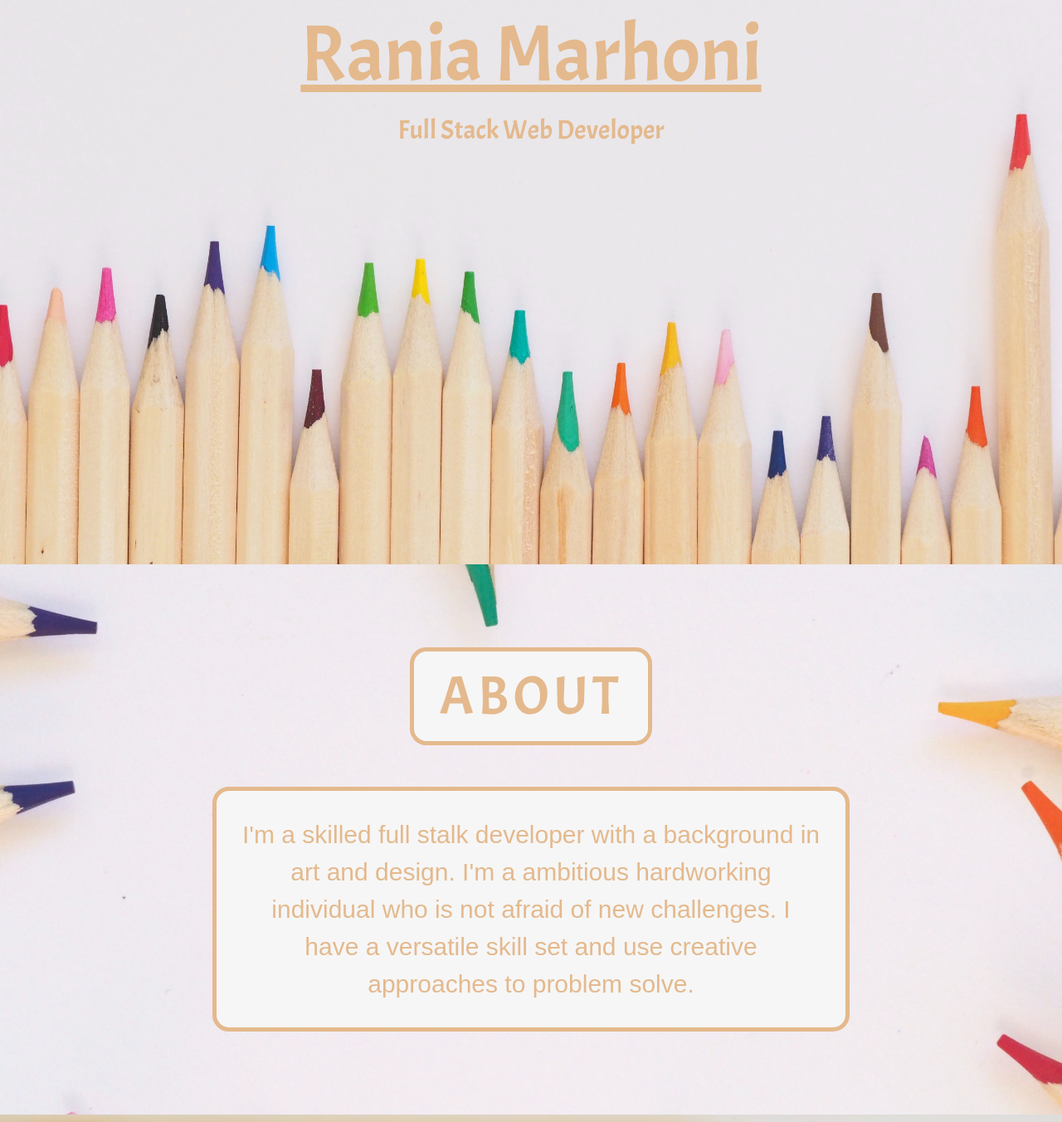
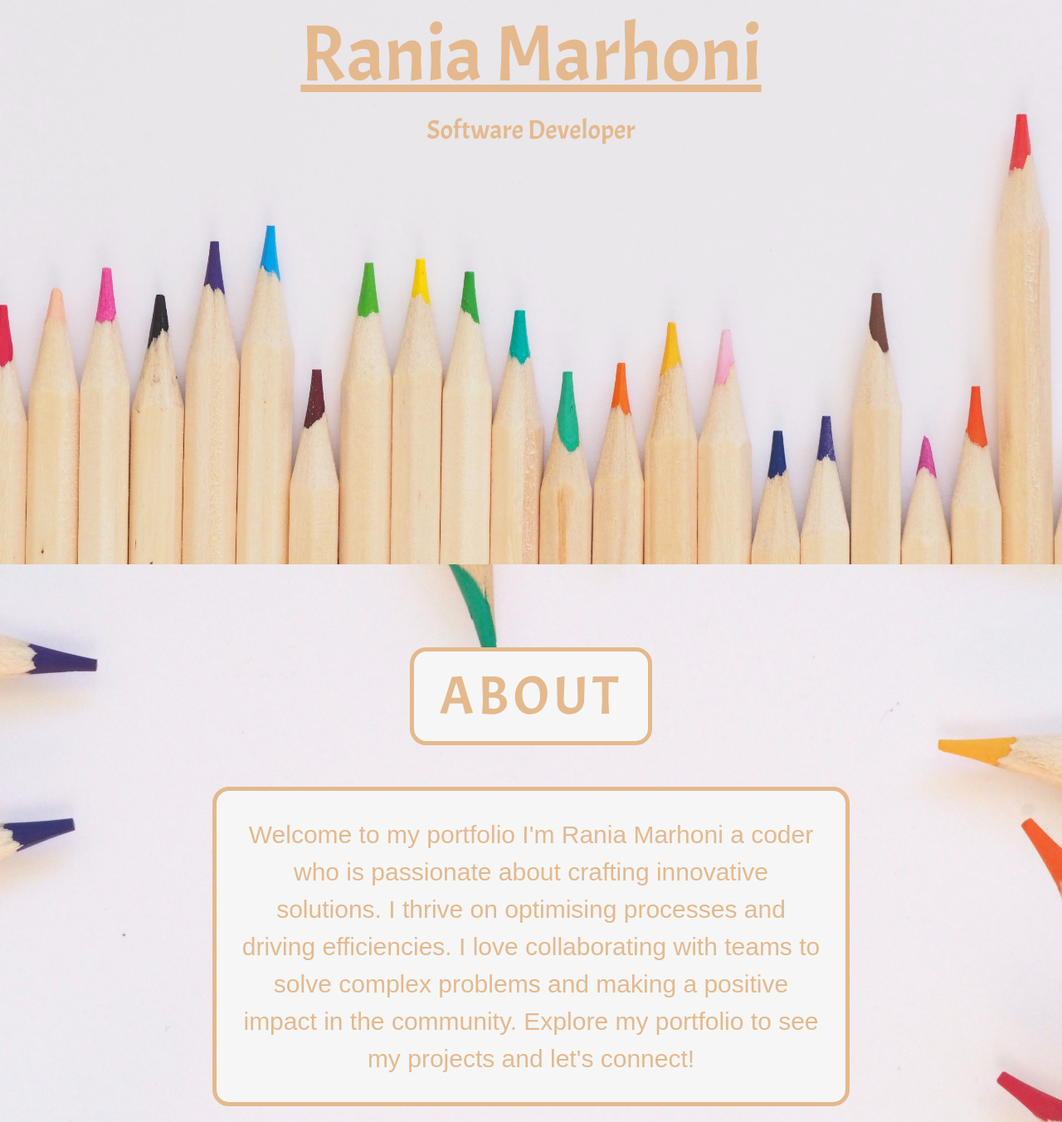
Before and after one commit to raniamarhoni/RaniaMarhoni, a plain HTML site: page index.html in a window 1280 px wide. Shown: the part 120-1472 px from the top of the page at 83% size. Drawn offline with nearby package versions, Linux system fonts and the light colour scheme.

Commit message:
Updated CV and About Section

```diff
--- a/index.html
+++ b/index.html
@@ -56,14 +56,14 @@
         <!--*******HEADER*******-->
         <div class="top">
             <h1 class="name">Rania Marhoni</h1>
-            <p class="job">Full Stack Web Developer</p>
+            <p class="job">Software Developer</p>
         </div>
     </header>
 
     <!--*******ABOUT ME SECTION *******-->
     <section id="about">
         <h2 class="section-headers">About</h2>
-        <p class='about-para'>I'm a skilled full stalk developer with a background in art and design. I'm a ambitious hardworking individual who is not afraid of new challenges. I have a versatile skill set and use creative approaches to problem solve.</p>
+        <p class='about-para'>Welcome to my portfolio I'm Rania Marhoni a coder who is passionate about crafting innovative solutions. I thrive on optimising processes and driving efficiencies. I love collaborating with teams to solve complex problems and making a positive impact in the community. Explore my portfolio to see my projects and let's connect!</p>
     </section>
 
     <!--*******SKILLS SECTION *******-->
```
Also changed, not shown: 1 other file.
